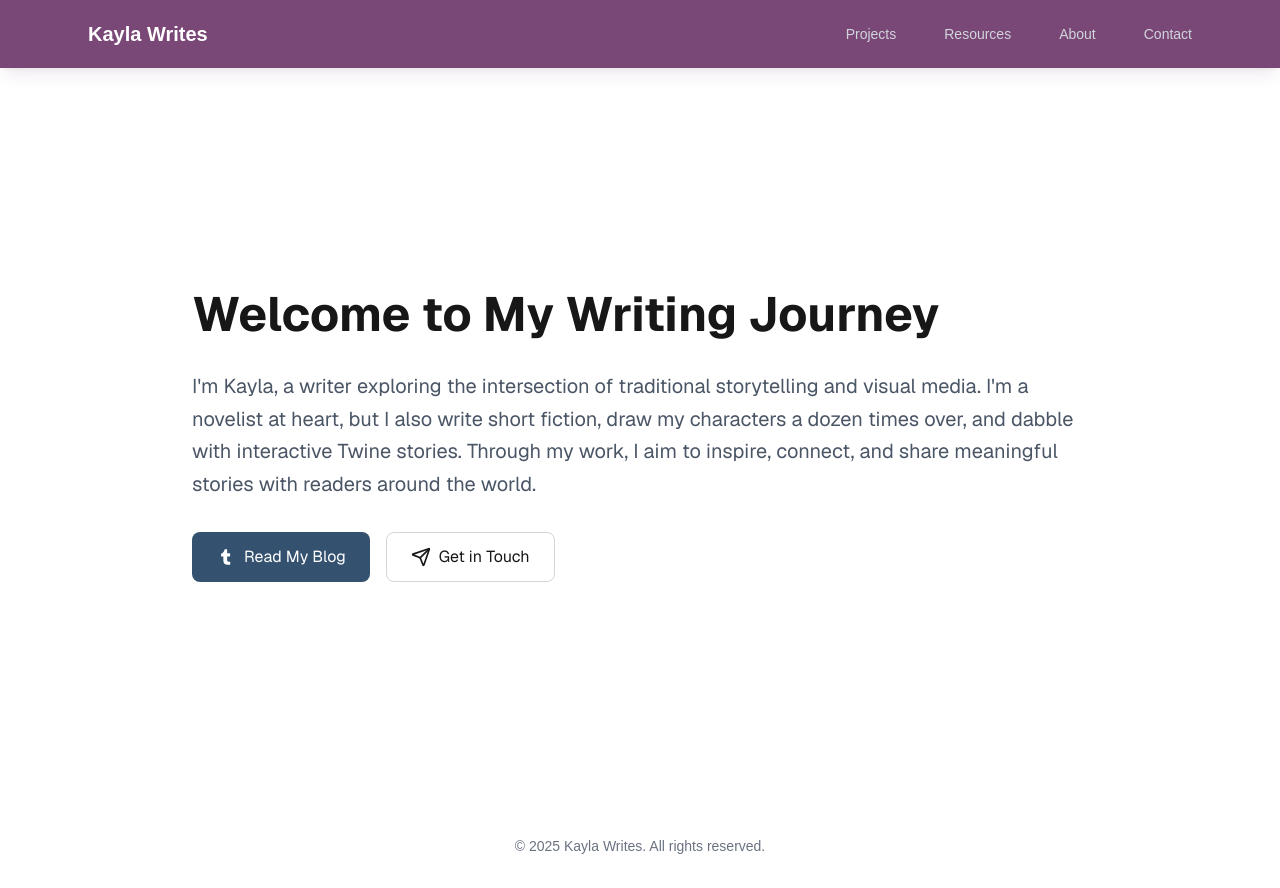
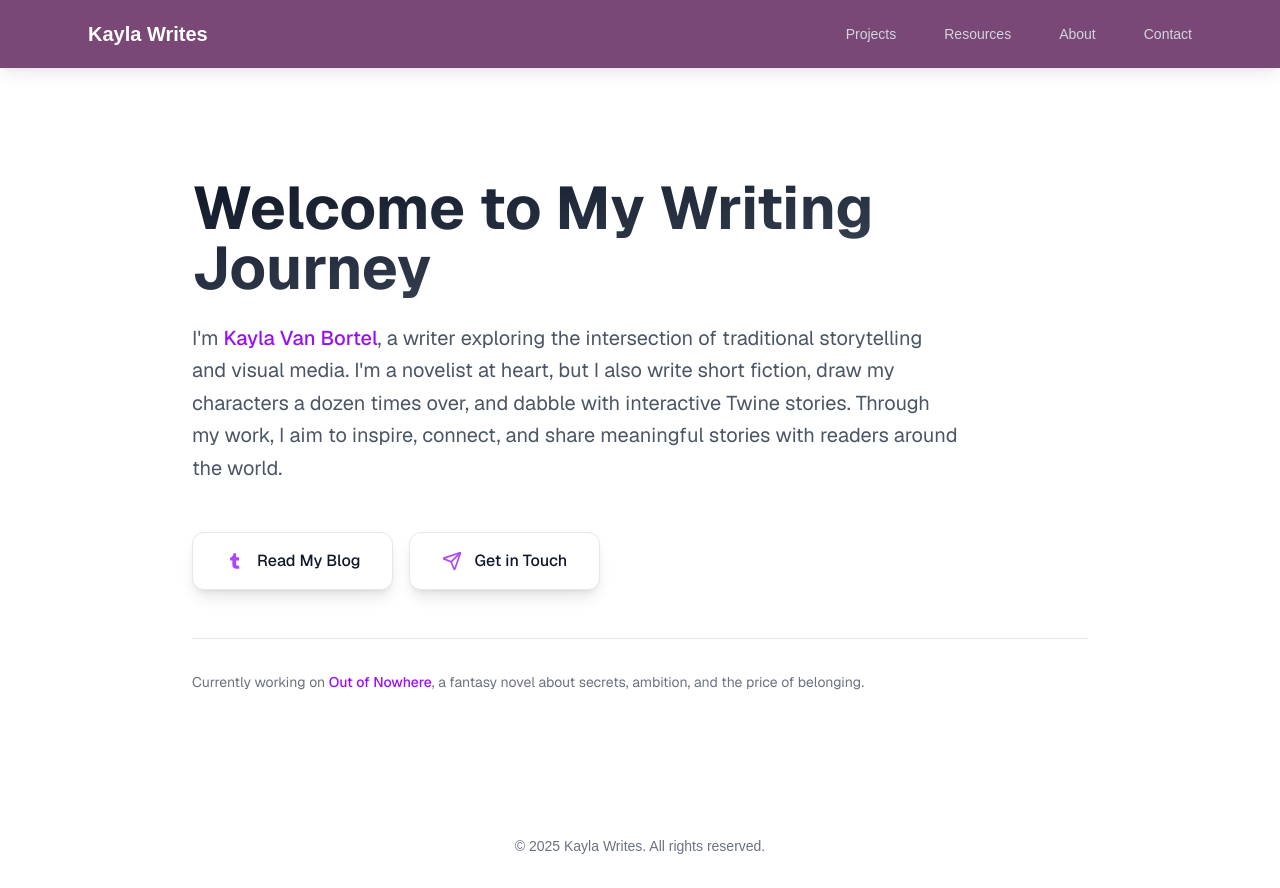
Before and after one commit to kvanbortel/kvb-writing, a Next.js app: page /kvb-writing/ in a window 1280 px wide. Built offline with nearby package versions, Linux system fonts and the light colour scheme.

Commit message:
improve home page visuals

```diff
--- a/src/app/page.tsx
+++ b/src/app/page.tsx
@@ -5,42 +5,54 @@ export default function Home() {
   return (
     <div className="flex items-center justify-center min-h-[calc(100vh-64px)] p-8 sm:p-20 font-[family-name:var(--font-geist-sans)]">
       <main className="max-w-4xl w-full mx-auto" role="main" aria-labelledby="main-heading">
-        <div className="space-y-8">
-          <h1 id="main-heading" className="text-5xl font-bold">Welcome to My Writing Journey</h1>
-          <p className="text-xl text-gray-600 dark:text-gray-300 leading-relaxed">
-            I&apos;m Kayla, a writer exploring the intersection of traditional storytelling and visual media.
-            I&apos;m a novelist at heart, but I also write short fiction, draw my characters a dozen times over,
-            and dabble with interactive Twine stories. Through my work, I aim to inspire, connect, and share
-            meaningful stories with readers around the world.
-          </p>
-          <nav className="flex gap-4" aria-label="Primary call-to-action">
+        <div className="space-y-12">
+          <div className="space-y-6">
+            <h1 id="main-heading" className="text-4xl sm:text-5xl md:text-6xl font-bold bg-clip-text text-transparent bg-gradient-to-br from-gray-900 to-gray-600 dark:from-white dark:to-gray-400">
+              Welcome to My Writing Journey
+            </h1>
+            <p className="text-lg sm:text-xl text-gray-600 dark:text-gray-300 leading-relaxed max-w-3xl">
+              I&apos;m <span className="text-purple-600 dark:text-purple-400 font-medium">Kayla Van Bortel</span>, a writer exploring the intersection of traditional storytelling and visual media.
+              I&apos;m a novelist at heart, but I also write short fiction, draw my characters a dozen times over,
+              and dabble with interactive Twine stories. Through my work, I aim to inspire, connect, and share
+              meaningful stories with readers around the world.
+            </p>
+          </div>
+
+          <nav className="flex flex-col sm:flex-row gap-4" aria-label="Primary call-to-action">
             <a
               href="https://www.tumblr.com/kaylas-words"
               target="_blank"
               rel="noopener noreferrer"
-              className="inline-flex items-center gap-2 px-6 py-3 bg-[#34526f] text-white rounded-lg hover:bg-[#2c4459] transition-colors outline-none focus-visible:ring-2 focus-visible:ring-white/50"
+              className="group inline-flex items-center justify-center gap-3 px-8 py-4 bg-white dark:bg-gray-800 border border-gray-200 dark:border-gray-700 rounded-xl hover:border-purple-200 dark:hover:border-purple-700 transition-all duration-300 outline-none focus-visible:ring-2 focus-visible:ring-purple-500 shadow-lg hover:shadow-xl"
               aria-label="Read My Blog on Tumblr (opens in new tab)"
             >
               <svg
                 viewBox="0 0 24 24"
-                className="w-5 h-5"
+                className="w-5 h-5 text-purple-500 transition-transform duration-300 group-hover:scale-110"
                 fill="currentColor"
                 aria-hidden="true"
                 role="img"
               >
                 <path d="M17.04 21.28h-3.28c-2.84 0-4.94-1.37-4.94-4.85v-5.15H6.09V8.02c2.84-.73 4.12-3.17 4.26-5.27h3.03v4.79h3.54v3.74h-3.54v4.45c0 1.5.76 2.02 1.97 2.02h1.69v3.53z"/>
               </svg>
-              <span>Read My Blog</span>
+              <span className="font-medium text-gray-900 dark:text-white">Read My Blog</span>
             </a>
             <Link
               href="/contact"
-              className="inline-flex items-center gap-2 px-6 py-3 border border-gray-300 dark:border-gray-600 rounded-lg hover:bg-gray-50 dark:hover:bg-gray-800 transition-colors outline-none focus-visible:ring-2 focus-visible:ring-purple-500"
+              className="group inline-flex items-center justify-center gap-3 px-8 py-4 bg-white dark:bg-gray-800 border border-gray-200 dark:border-gray-700 rounded-xl hover:border-purple-200 dark:hover:border-purple-700 transition-all duration-300 outline-none focus-visible:ring-2 focus-visible:ring-purple-500 shadow-lg hover:shadow-xl"
               aria-label="Get in touch through the contact form"
             >
-              <Send className="w-5 h-5" aria-hidden="true" />
-              <span>Get in Touch</span>
+              <Send className="w-5 h-5 text-purple-500 transition-transform duration-300 group-hover:scale-110 group-hover:-translate-y-0.5 group-hover:translate-x-0.5" aria-hidden="true" />
+              <span className="font-medium text-gray-900 dark:text-white">Get in Touch</span>
             </Link>
           </nav>
+
+          <div className="pt-8 border-t border-gray-200 dark:border-gray-800">
+            <p className="text-sm text-gray-500 dark:text-gray-400 leading-relaxed">
+              Currently working on <span className="font-medium text-purple-600 dark:text-purple-400">Out of Nowhere</span>,
+              a fantasy novel about secrets, ambition, and the price of belonging.
+            </p>
+          </div>
         </div>
       </main>
     </div>
```
